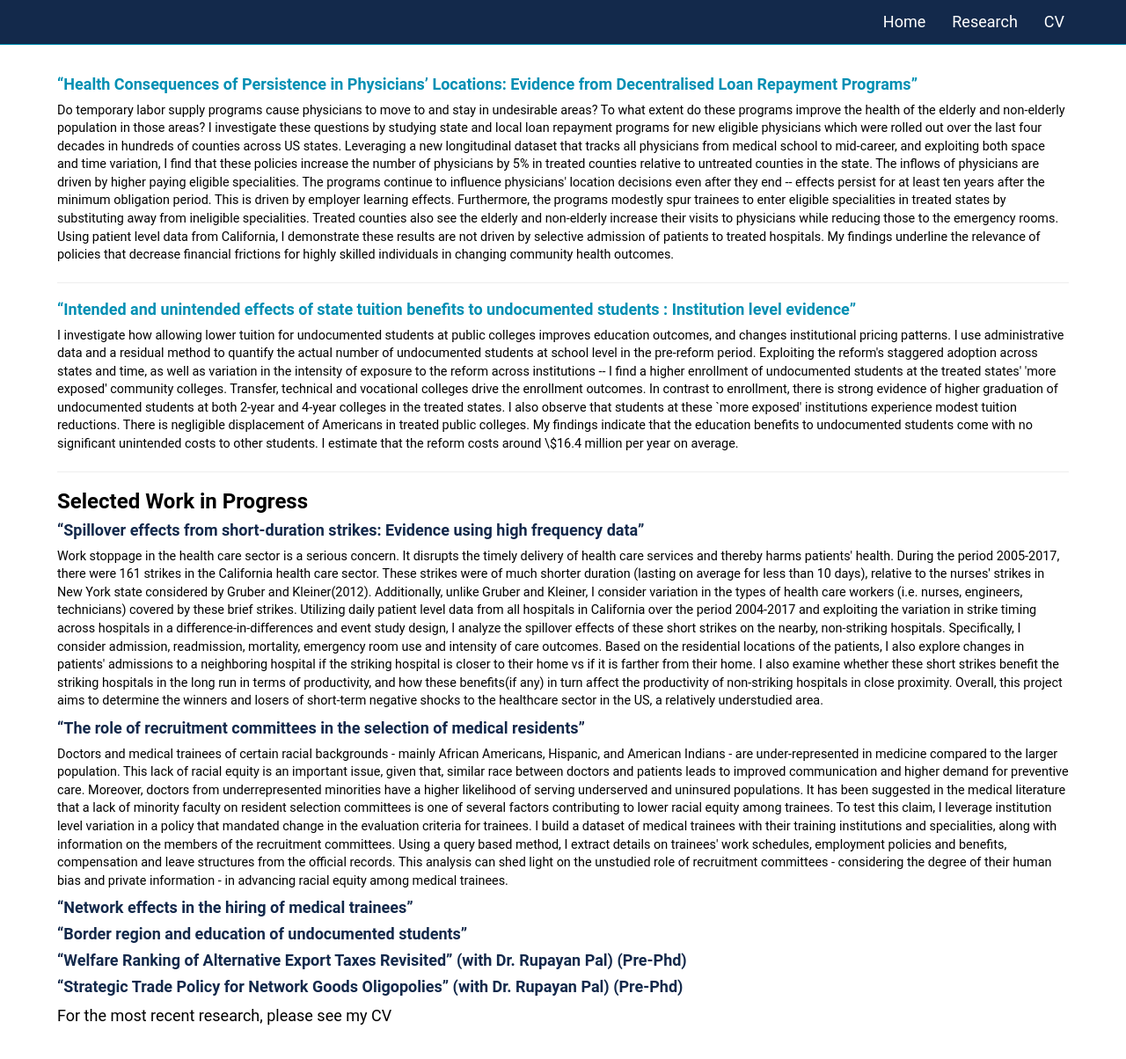
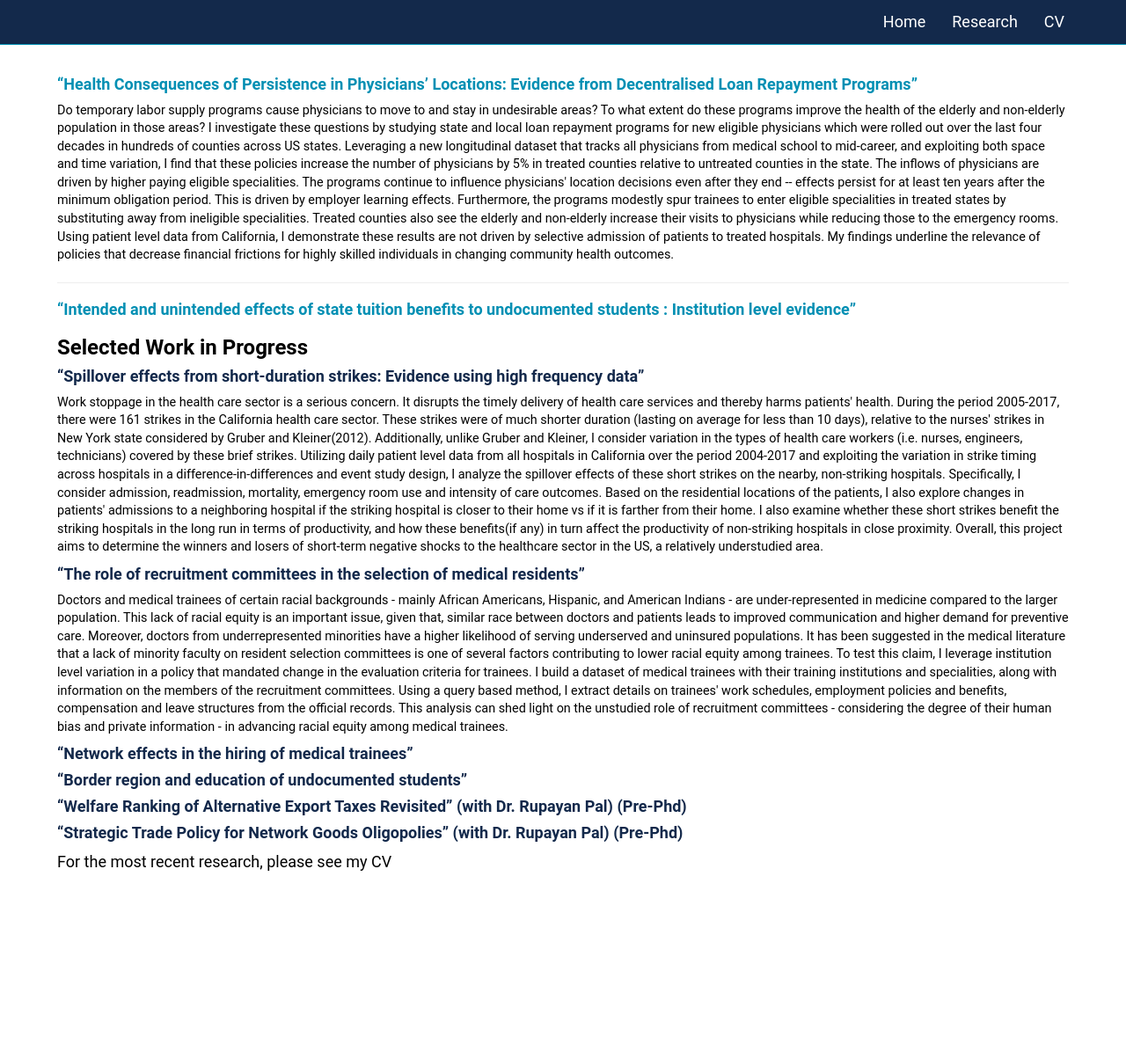
Before and after one commit to anomitaghosh/anomitaghosh.github.io, a Jekyll site: the page built from research.md, in a window 1280 px wide and 1227 px high. Shown: the top 1204 px of the window at 88% size. Built offline with Jekyll 4.4.1, drawn with Linux system fonts in a browser that asks for light colours.

Commit message:
Update research.md

```diff
--- a/research.md
+++ b/research.md
@@ -10,9 +10,10 @@ layout: secondary_pages
 
 #### [**"Intended and unintended effects of state tuition benefits to undocumented students : Institution level evidence"**](researchpapers/Anomita_GhoshUInew.pdf)
 
-<p style="font-size:0.8em"> I investigate how allowing lower tuition for undocumented students at public colleges improves education outcomes, and changes institutional pricing patterns. I use administrative data and a residual method to quantify the actual number of undocumented students at school level in the pre-reform period. Exploiting the reform's staggered adoption across states and time, as well as variation in the intensity of exposure to the reform across institutions -- I find a higher enrollment of undocumented students at the treated states' 'more exposed' community colleges. Transfer, technical and vocational colleges drive the enrollment outcomes. In contrast to enrollment, there is strong evidence of higher graduation of undocumented students at both 2-year and 4-year colleges in the treated states. I also observe that students at these `more exposed' institutions experience modest tuition reductions. There is negligible displacement of Americans in treated public colleges. My findings indicate that the education benefits to undocumented students come with no significant unintended costs to other students. I estimate that the reform costs around \$16.4 million per year on average.
+<!-- <p style="font-size:0.8em"> I investigate how allowing lower tuition for undocumented students at public colleges improves education outcomes, and changes institutional pricing patterns. I use administrative data and a residual method to quantify the actual number of undocumented students at school level in the pre-reform period. Exploiting the reform's staggered adoption across states and time, as well as variation in the intensity of exposure to the reform across institutions -- I find a higher enrollment of undocumented students at the treated states' 'more exposed' community colleges. Transfer, technical and vocational colleges drive the enrollment outcomes. In contrast to enrollment, there is strong evidence of higher graduation of undocumented students at both 2-year and 4-year colleges in the treated states. I also observe that students at these `more exposed' institutions experience modest tuition reductions. There is negligible displacement of Americans in treated public colleges. My findings indicate that the education benefits to undocumented students come with no significant unintended costs to other students. I estimate that the reform costs around \$16.4 million per year on average.
 </p>
 <hr>
+-->
 
 <!-- #### **"Are female leaders good for education? Evidence from India: A comment"** (Draft available on request)
 
```
